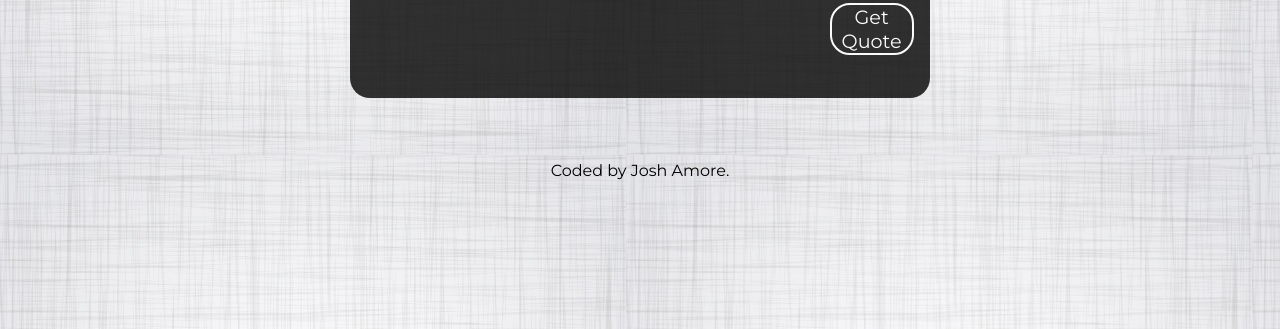
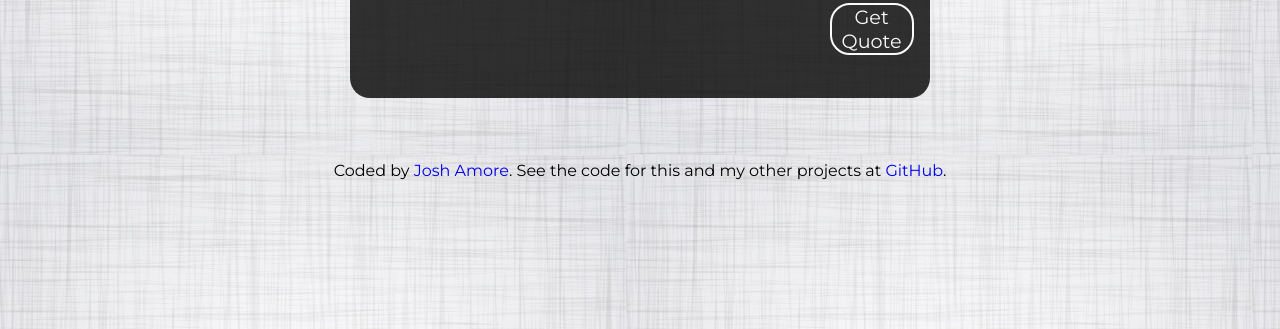
Before and after one commit to joshamore/random_quote_generator, a plain HTML site: page index.html in a window 1280 px wide. Shown: the part 471-800 px from the top of the page. Drawn offline with nearby package versions, Linux system fonts and the light colour scheme; a web font is replaced by a local one.

Commit message:
updated footer with correct links

```diff
--- a/index.html
+++ b/index.html
@@ -17,6 +17,7 @@
         <h1>QuoteTown</h1>
         <h2>Generate a random quote.</h2>
     </div>
+
     <div id="quoteBox">
         <div id="message">
             <p id="qText">...</p>
@@ -26,6 +27,8 @@
         <a href="#" onclick="getQuote();"><div id="quoteButton" >Get Quote</div></a>
     </div>
 
-    <footer id="footer">Coded by Josh Amore.</footer>
+    <footer id="footer">
+        <p>Coded by <a href="https://joshamore.com" target="_blank">Josh Amore</a>. See the code for this and my other projects at <a href="https://github.com/joshamore" target="_blank">GitHub</a>.</p>
+    </footer>
 </body>
 </html>
```
